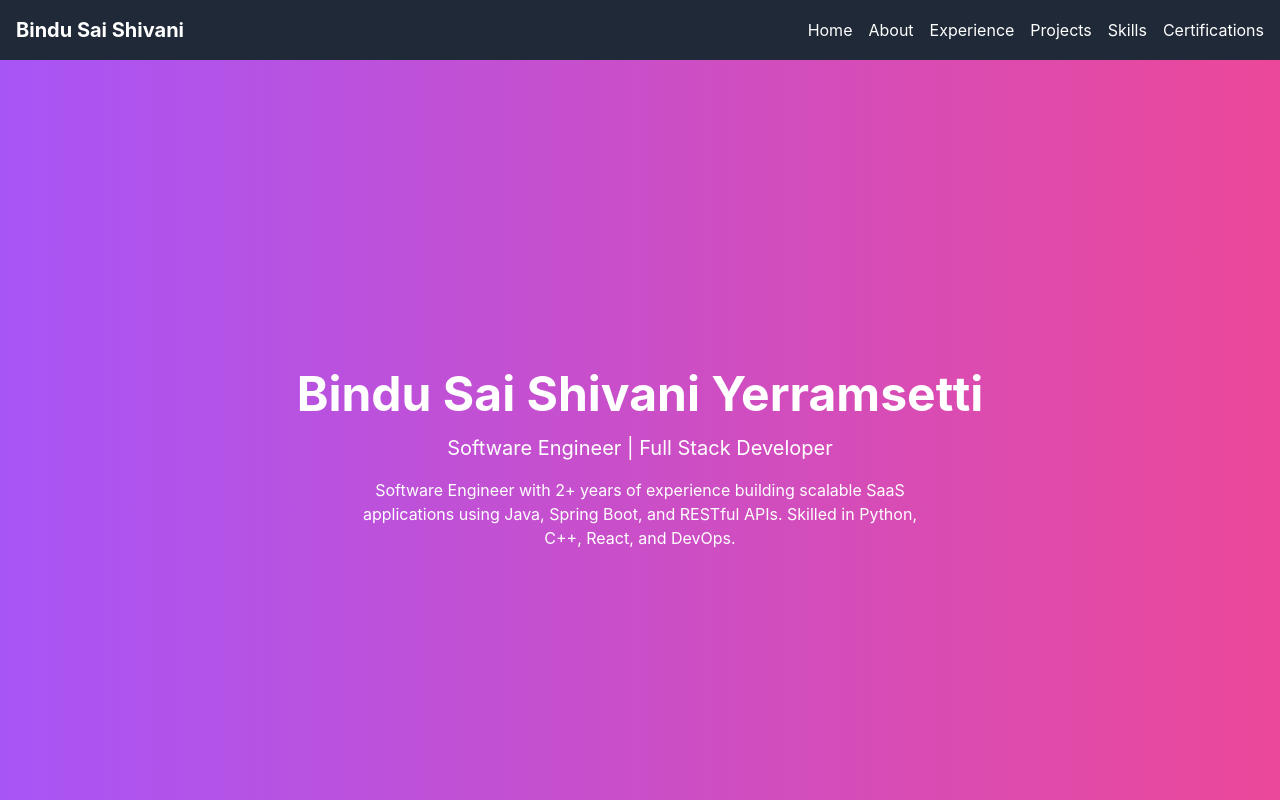
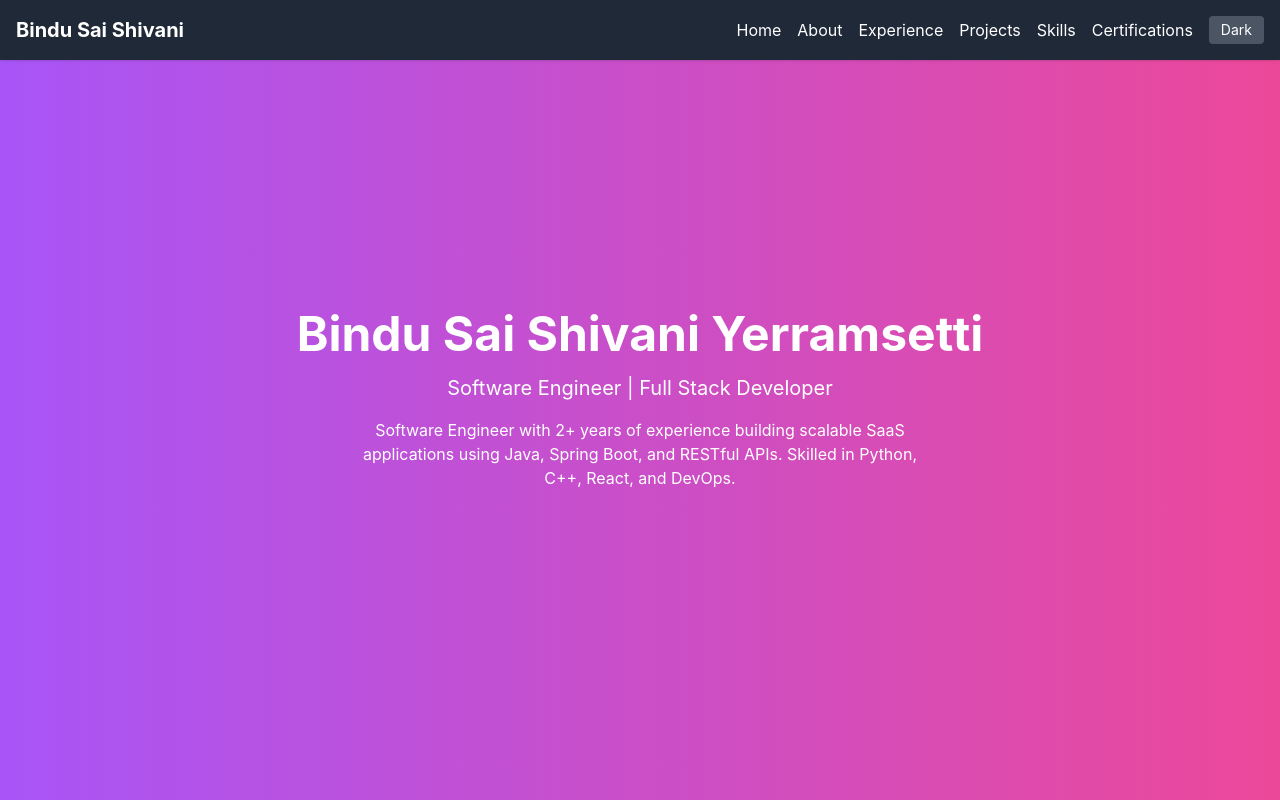
Before and after one commit to Bindu-S-S/Bindu_Portfolio, a React (Create React App) app: page / in a window 1280 px wide. Shown: the top 800 px of the page. Built offline with nearby package versions, Linux system fonts and the light colour scheme.

Commit message:
navigation bar constant

```diff
--- a/src/components/Navbar.js
+++ b/src/components/Navbar.js
@@ -1,19 +1,32 @@
-import React from 'react';
-import { Link } from 'react-router-dom';
+import React, { useState, useEffect } from 'react';
 
 function Navbar() {
+  const [darkMode, setDarkMode] = useState(false);
+
+  useEffect(() => {
+    if (darkMode) {
+      document.documentElement.classList.add('dark');
+    } else {
+      document.documentElement.classList.remove('dark');
+    }
+  }, [darkMode]);
+
   return (
-    <nav className="bg-gray-800 p-4 text-white">
-      <div className="flex justify-between items-center">
-        <h1 className="text-xl font-bold">Bindu Sai Shivani</h1>
-        <div className="space-x-4">
-          <Link to="/">Home</Link>
-          <Link to="/about">About</Link>
-          <Link to="/experience">Experience</Link>
-          <Link to="/projects">Projects</Link>
-          <Link to="/skills">Skills</Link>
-          <Link to="/certifications">Certifications</Link>
-        </div>
+    <nav className="fixed top-0 left-0 w-full bg-gray-800 p-4 text-white flex justify-between items-center shadow z-50">
+      <h1 className="text-xl font-bold">Bindu Sai Shivani</h1>
+      <div className="space-x-4 flex items-center">
+        <a href="#home">Home</a>
+        <a href="#about">About</a>
+        <a href="#experience">Experience</a>
+        <a href="#projects">Projects</a>
+        <a href="#skills">Skills</a>
+        <a href="#certifications">Certifications</a>
+        <button
+          onClick={() => setDarkMode(!darkMode)}
+          className="bg-gray-600 px-3 py-1 rounded text-sm"
+        >
+          {darkMode ? 'Light' : 'Dark'}
+        </button>
       </div>
     </nav>
   );
```
